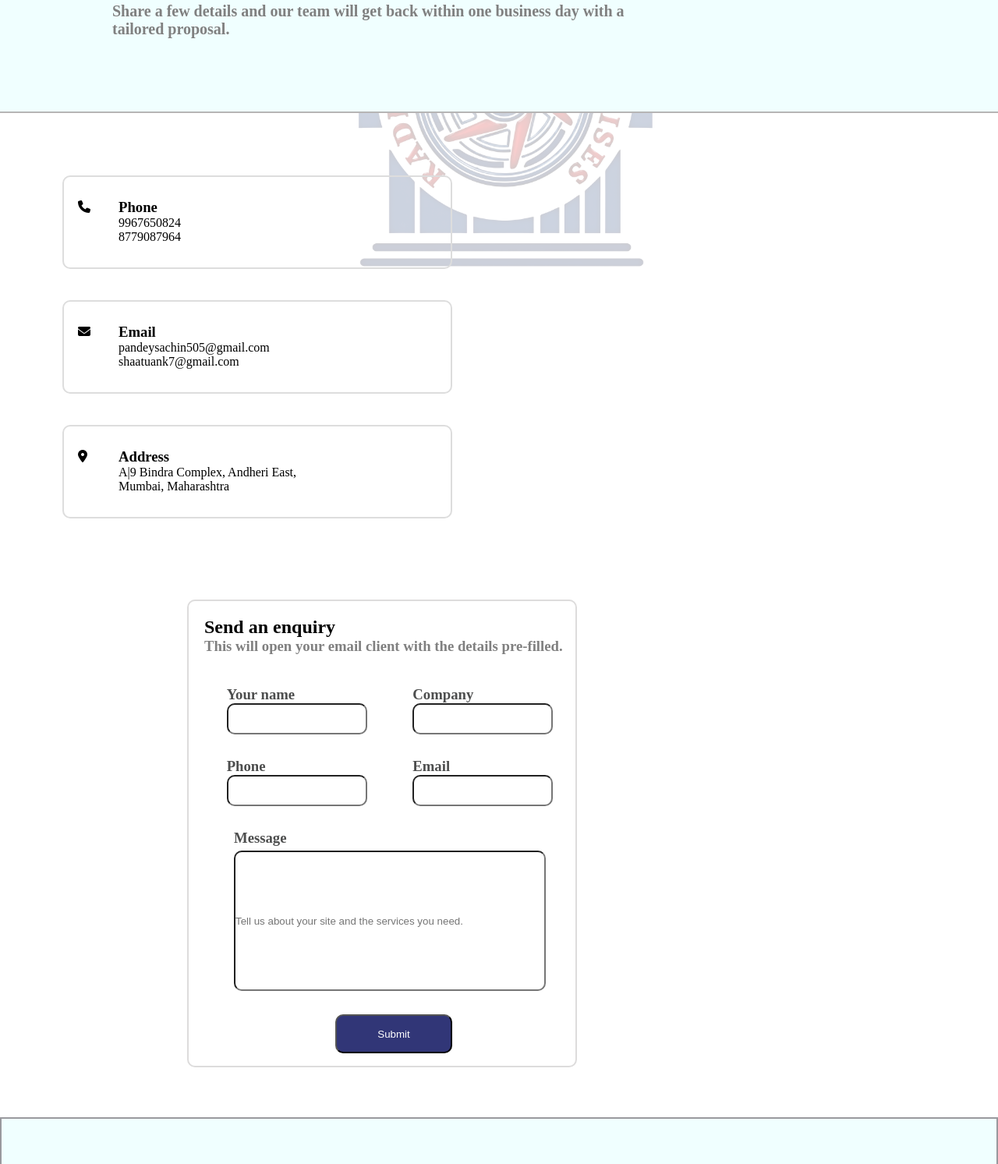
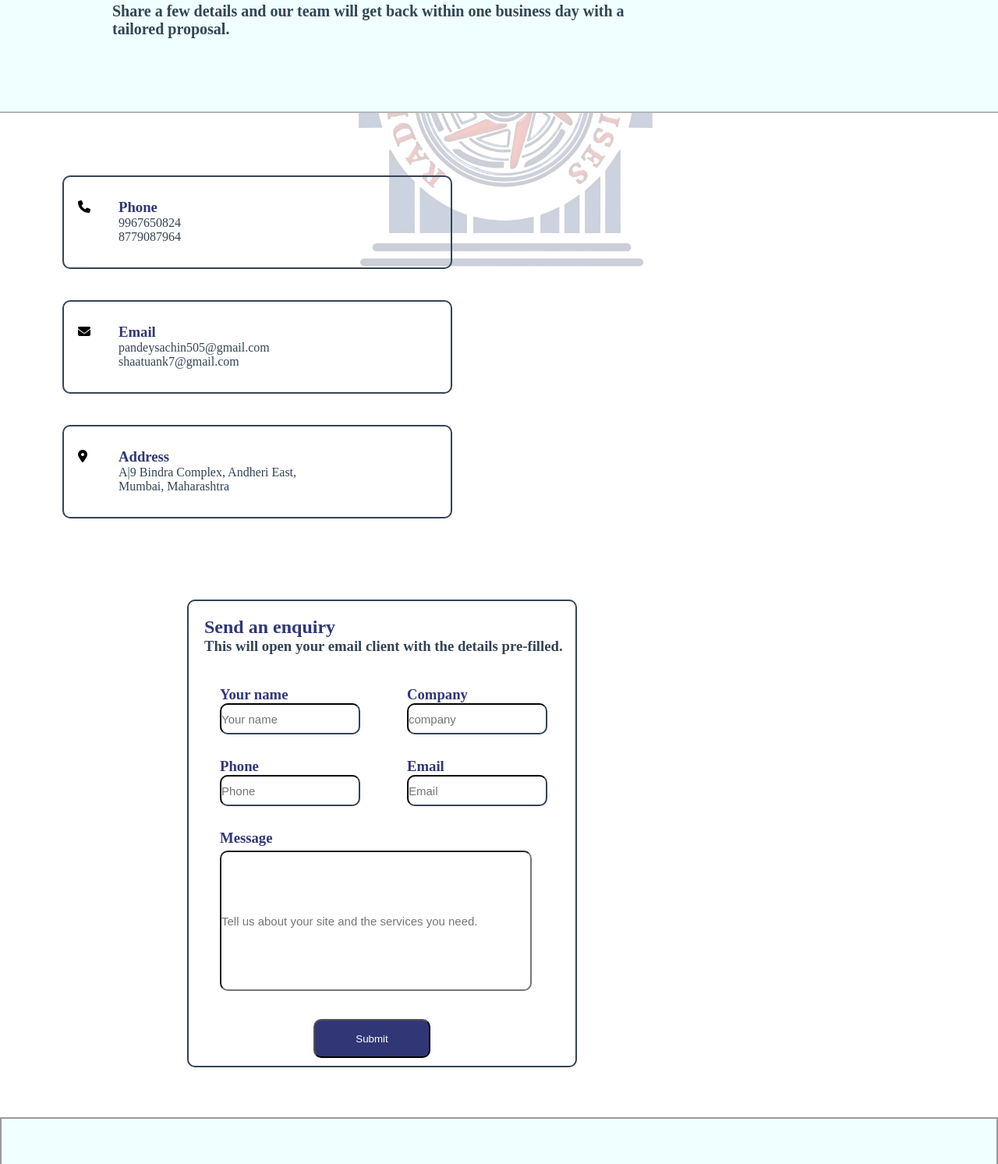
Before and after one commit to mauryashivam2245-creator/House-Keeping-Maintainance, a plain HTML site: page Contact/contact.html in a window 1280 px wide. Shown: the part 247-1740 px from the top of the page at 78% size. Drawn offline with nearby package versions, Linux system fonts and the light colour scheme.

Commit message:
complete all pages except about

```diff
--- a/Contact/contact.css
+++ b/Contact/contact.css
@@ -39,14 +39,13 @@ body::before {
 }
 a {
     text-decoration: none;
+    color: black;
     border-bottom: 2px solid transparent;
+    transition: all 0.3 ease;
 }
 a:hover{
-    background-color: rgb(218, 226, 226);
-    border-radius: 10px;
-    /* height: 30px; */
-    width: max-content;
-    /* border-bottom: 2px solid ; */
+    transform: translate Y(-10px);
+    box-shadow: 0 10px 30px rgba(0, 102, 255, 0.5);
 }
 .section {
     display: flex;
@@ -88,7 +87,6 @@ img {
     width: 70px;
 }
 .footer{
-    /* background-color: rgb(169, 212, 236); */
     display: flex;
     flex-wrap: wrap;
     background-color: azure;
@@ -121,7 +119,6 @@ img {
     flex-direction: column;
     height: 8vh;
     width: 58vh;
-    color: rgb(159, 159, 165) ;
     font-size: 2.5vh;
     margin-left: -45vh;
     margin-top: 18vh;
@@ -133,7 +130,6 @@ img {
     flex-direction: column;
     gap: 1.2vh;
     margin-left: 10vh;
-
 }
 .footer-nav {
     display: flex;
@@ -141,7 +137,6 @@ img {
     gap: 10vh;
 }
 .mail {
-
     margin-top: 8vh;
     margin-left: 40vh;
 }
@@ -178,22 +173,25 @@ img {
     margin-left: 18vh;
     margin-top: 8vh;
 }
-.heading{
-    color: rgb(155, 153, 153);
-}
 .roof {
     font-size: 50px;
+    color: rgb(49,54,119);
 }
 .take {
     font-size: 20px;
-    color: grey;
+    color: #334455;
 }
 .three-div {
-    border: 2px solid rgb(221, 221, 221);
+    border: 2px solid #334455;
     border-radius: 10px;
     height: 120px;
     width: 500px;
-    /* background-color: black; */
+    transition: all 0.3 ease;
+}
+.three-div:hover {
+    border: 3px solid rgb(49, 54, 119);
+    transform: translate Y(-10px);
+    box-shadow: 0 10px 30px rgba(0, 102, 255, 0.5);
 }
 .email {
     display: flex;
@@ -206,17 +204,28 @@ img {
 .main-div {
     display: flex;
     flex-wrap: wrap;
-
+}
+.box {
+    display: flex;
+    flex-wrap: wrap;
+    gap: 30px;
+    margin-left: 20px;
 }
 .send {
     display: flex;
     flex-wrap: wrap;
     margin-top: 13vh;
     margin-left: 30vh;
-    border: 2px solid rgb(221, 220, 220);
+    border: 2px solid #334455;
     width: 500px;
     border-radius: 10px;
     height: 600px;
+    transition: all 0.3 ease;
+}
+.send:hover {
+    border: 3px solid rgb(49, 54, 119);
+    transform: translate Y(-10px);
+    box-shadow: 0 10px 30px rgba(0, 102, 255, 0.5);
 }
 .enquiry {
     /* display: flex;
@@ -225,7 +234,7 @@ img {
     margin-left: 20px;
 }
 .upper {
-    color: gray;
+    color: #334455;
 }
 .input {
     display: flex;
@@ -233,25 +242,46 @@ img {
     justify-content: space-evenly;
     gap: 30px;
     margin-top: 40px;
+
 }
 .text {
     height: 40px;
     width: 180px;
     border-radius: 10px;
-    /* border-color: gray; */
+    border-color: #334455;
+    transition: all 0.3 ease;
+    font-size: 15px;
+    gap: 30px;
+}
+.text:hover {
+    border: 3px solid rgb(49, 54, 119);
+    transform: translate Y(-10px);
+    box-shadow: 0 10px 30px rgba(0, 102, 255, 0.5);
 }
 .msg {
     height: 180px;
     width: 400px;
     margin-top: 5px;
     border-radius: 10px;
+    font-size: 15px;
+    transition: all 0.3 ease;
+}
+.msg:hover {
+    border: 3px solid rgb(49, 54, 119);
+    transform: translate Y(-10px);
+    box-shadow: 0 10px 30px rgba(0, 102, 255, 0.5);
 }
 .input-head {
-    color: rgb(77, 78, 78);
+    color:  rgb(49, 54, 119);
+}
+.num{
+    color:  rgb(49, 54, 119);
+}
+.number {
+    color: #334455;
 }
 .submit {
-    /* margin-top: 230px; */
-    margin-left: 10px;
+    margin-left: 140px;
     height: 50px;
     width: 150px;
     background-color: rgb(49, 54, 119);
@@ -259,7 +289,9 @@ img {
     border-radius: 10px;
 }
 .submit:hover {
-    background-color: rgb(82, 87, 150);
+    border: 3px solid rgb(49, 54, 119);
+    transform: translate Y(-10px);
+    box-shadow: 0 10px 30px rgba(0, 102, 255, 0.5);
 }
 .tt {
     margin-left: 50px;
--- a/Contact/contact.html
+++ b/Contact/contact.html
@@ -6,6 +6,8 @@
     <link rel="stylesheet" href="contact.css">
     <link rel="stylesheet" href="https://cdnjs.cloudflare.com/ajax/libs/font-awesome/6.7.2/css/all.min.css">
     <title>Contact</title>
+    <script src="https://cdn.jsdelivr.net/npm/@emailjs/browser@4/dist/email.min.js" defer></script>
+    <script src="contact.js" defer></script>
 </head>
 <body>
     <header>
@@ -42,8 +44,9 @@
                     <div class="tt">
                         <i class="fa-solid fa-phone"></i>
                         <div class="phone-para">
-                            <p><h3>Phone</h3>9967650824</p>
-                            <p>8779087964</p>
+                            <h3 class="num">Phone</h3>
+                            <p class="number">9967650824</p>
+                            <p class="number">8779087964</p>
                         </div>
                     </div>
                 </div>
@@ -51,8 +54,9 @@
                     <div class="tt">
                         <i class="fa-solid fa-envelope"></i>
                         <div class="phone-para">
-                            <p><h3>Email</h3>pandeysachin505@gmail.com</p>
-                            <p>shaatuank7@gmail.com</p>
+                            <h3 class="num">Email</h3>
+                            <p class="number">pandeysachin505@gmail.com</p>
+                            <p class="number">shaatuank7@gmail.com</p>
                         </div>
                     </div>
                 </div>
@@ -60,8 +64,9 @@
                     <div class="tt">
                         <i class="fa-solid fa-location-dot"></i>
                         <div class="phone-para">
-                            <p><h3>Address</h3>A|9 Bindra Complex, Andheri East,</p>
-                            <p>Mumbai, Maharashtra</p>
+                            <h3 class="num">Address</h3>
+                            <p class="number">A|9 Bindra Complex, Andheri East,</p>
+                            <p class="number">Mumbai, Maharashtra</p>
                         </div>
                     </div>
                 </div>
@@ -69,35 +74,51 @@
             <div class="send">
                 <div class="enquiry">
                     <div>
-                        <h2>Send an enquiry</h2>
+                        <h2 class="num">Send an enquiry</h2>
                         <h3 class="upper">This will open your email client with the details pre-filled.</h3>
                     </div>
                     <div class="input">
-                        <!-- <form> -->
+                        <form id="contactForm">
+                            <div class="box">
                                 <div>
                                     <h3 class="input-head">Your name</h3>
-                                <input class="text" type="text">
+                                    <input class="text" name="name" placeholder="Your name">
                                 </div>
+
+                                <br>
+
                                 <div>
                                     <h3 class="input-head">Company</h3>
-                                <input class="text" type="text">
+                                    <input class="text" name="company" placeholder="company">
                                 </div>
+
+                                <br>
+
                                 <div>
                                     <h3 class="input-head">Phone</h3>
-                                <input class="text" type="text">
+                                    <input class="text" name="phone" placeholder="Phone">
                                 </div>
+
+                                <br>
+
                                 <div>
                                     <h3 class="input-head">Email</h3>
-                                <input class="text" type="text">
+                                    <input class="text" name="email" placeholder="Email">
                                 </div>
+                                <br>
                                 <div>
                                     <h3 class="input-head">Message</h3>
-                                <input class="msg" type="text" placeholder="Tell us about your site and the services you need.">
+                                    <input class="msg" name="message" placeholder="Tell us about your site and the services you need.">
                                 </div>
+                            </div>
+                            <br>
+                            <div>
+                            </div>
+                            <br>
                             <div>
                                <button class="submit">Submit</button>
                             </div>
-                        <!-- </form> -->
+                        </form>
                     </div>
                 </div>
             </div>
--- /dev/null
+++ b/Contact/contact.js
@@ -0,0 +1,23 @@
+emailjs.init({
+    publicKey: "nvqVCcxtGSxJRS_Qv"
+});
+
+const form = document.getElementById("contactForm");
+
+form.addEventListener("submit", function (e) {
+    e.preventDefault();
+
+    emailjs.sendForm(
+        "service_kx9zaeh",
+        "template_v44ng0l",
+        this
+    )
+    .then(() => {
+        alert("Message Sent Successfully!");
+        form.reset();
+    })
+    .catch((error) => {
+        console.log(error);
+        alert("Failed to send message.");
+    });
+});
--- a/Team/team.css
+++ b/Team/team.css
@@ -38,12 +38,14 @@ body::before {
 }
 a {
     text-decoration: none;
+    color: black;
     border-bottom: 2px solid transparent;
+    transition: all 0.3 ease;
 }
 a:hover{
-    background-color: rgb(218, 226, 226);
-    border-radius: 10px;
-    width: max-content;
+    /* border: 3px solid rgb(49, 54, 119); */
+    transform: translate Y(-10px);
+    box-shadow: 0 10px 30px rgba(0, 102, 255, 0.5);
 }
 .section {
     display: flex;
@@ -118,7 +120,7 @@ img {
     flex-direction: column;
     height: 8vh;
     width: 58vh;
-    color: rgb(159, 159, 165) ;
+    /* color:#334455 ; */
     font-size: 2.5vh;
     margin-left: -45vh;
     margin-top: 18vh;
@@ -175,15 +177,13 @@ img {
     margin-left: 18vh;
     margin-top: 8vh;
 }
-.heading{
-    color: rgb(155, 153, 153);
-}
 .roof {
     font-size: 50px;
+    color: rgb(49,54,119);
 }
 .take {
     font-size: 20px;
-    color: grey;
+    color: #334455;
 }
 .line2 {
     font-size: 50px;
@@ -201,6 +201,12 @@ img {
     height: 400px;
     width: 300px;
     border-radius: 30px;
+    transition: all 0.3 ease;
+}
+.main-image:hover{
+    border: 3px solid rgb(49, 54, 119);
+    transform: translate Y(-10px);
+    box-shadow: 0 10px 30px rgba(0, 102, 255, 0.5);
 }
 .name {
     color: rgb(49, 54, 119);
```
Also changed, not shown: servicess/service.css (+12 -0 lines), servicess/service.html (+4 -4 lines). Lines whose indentation alone changed are shown as unchanged.
